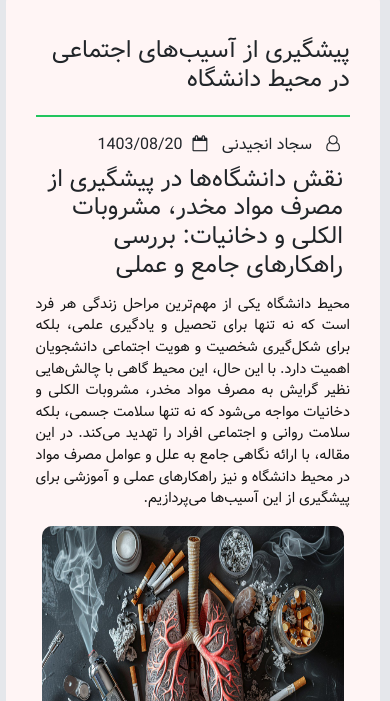
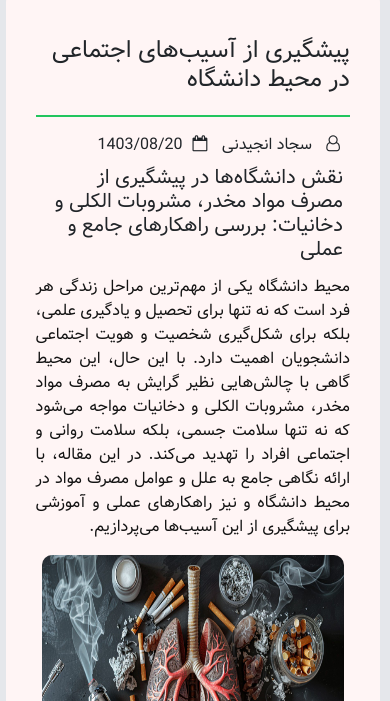
Before and after one commit to Sajadanjiidanii/Kill-Smoking, a plain HTML site: page index.html in a window 390 px wide. Shown: the part 143-844 px from the top of the page. Drawn offline with nearby package versions, Linux system fonts and the light colour scheme; a small style sheet from the web is missing; files whose address does not match are found by name.

Commit message:
Update media.css

```diff
--- a/css/media.css
+++ b/css/media.css
@@ -24,7 +24,7 @@
         font-size : 1.25rem;
     }
     p{
-        font-size : 0.9rem;
+        font-size : 1.15rem;
         font-weight: 400;
     }
 }
@@ -42,14 +42,14 @@
     h1{
         font-size : 1.5rem;
     }
-    h3{
+    h2{
         font-size : 1.25rem;
     }
     h3{
         font-size : 1.15rem;
     }
     p{
-        font-size : 0.875;
+        font-size : 1rem;
         font-weight: 400;
     }
 }
```
